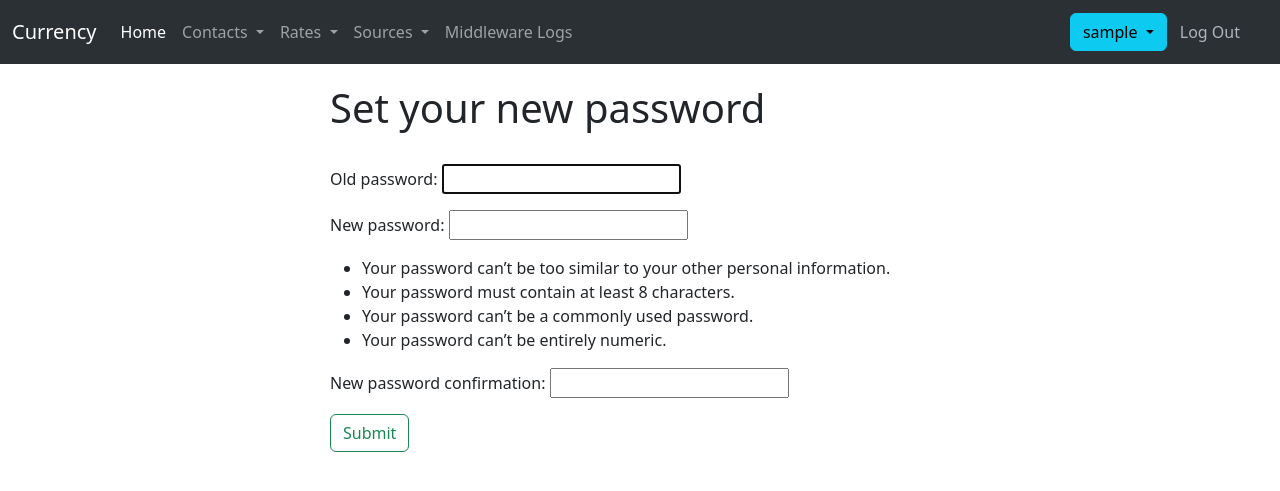
After one commit to nkstlrv/Currency, a Django app: page /auth/password-change/1/ in a window 1280 px wide. The commit adds this page. Shown: the top 491 px of the page. Run offline with Django 4.2, Linux system fonts and the light colour scheme; the visitor is signed in with stand-in values (Sample User, id 1); data comes from the database, SQL or seed files in the repository; some libraries are stand-ins or nearby versions.

Commit message:
password change view

```diff
--- a/app/authentication/forms.py
+++ b/app/authentication/forms.py
@@ -1,5 +1,8 @@
 from django import forms
 from django.contrib.auth.models import User
+from django.contrib.auth import get_user_model
+from django.contrib.auth.hashers import check_password
+from django.contrib.auth.forms import PasswordChangeForm
 
 class PasswordResetForm(forms.Form):
     email = forms.EmailField(widget=forms.EmailInput)
--- /dev/null
+++ b/app/authentication/templates/authentication/password_change.html
@@ -0,0 +1,23 @@
+{% extends 'currency/base.html' %}
+
+{% block title %}Change Password{% endblock title %}
+
+{% block content %}
+
+<div class="col-md-7 offset-md-3">
+    <div>
+        <h1>Set your new password</h1>
+    </div><br>
+
+<div>
+    <form method="post">
+        {% csrf_token %}
+
+        {{form.as_p}}
+
+        <button type="submit" class="btn btn-outline-success btn">Submit</button>
+
+    </form>
+</div>
+</div>
+{% endblock content %}
--- a/app/authentication/urls.py
+++ b/app/authentication/urls.py
@@ -4,4 +4,5 @@ from . import views
 urlpatterns = [
     path('profile/<int:pk>/', views.ProgileView.as_view(), name='profile'),
     path('password-reset/', views.PasswordResetView.as_view(), name='password-reset'),
+    path('password-change/<int:pk>/', views.PasswordChangeView.as_view(), name='password-change'),
     ]
--- a/app/authentication/views.py
+++ b/app/authentication/views.py
@@ -5,6 +5,9 @@ from django.views.generic import UpdateView, FormView
 from django.urls import reverse_lazy
 from .forms import PasswordResetForm
 from django.contrib import messages
+from django.contrib.auth.views import PasswordChangeView
+from django.contrib.auth.forms import PasswordChangeForm
+from django.contrib.auth.mixins import LoginRequiredMixin
 
 
 class ProgileView(UpdateView):
@@ -30,3 +33,14 @@ class PasswordResetView(FormView):
         form.save()
         messages.success(self.request, "Successful password reset")
         return super().form_valid(form)
+
+
+class PasswordChangeView(PasswordChangeView):
+    form_class = PasswordChangeForm
+    template_name = 'authentication/password_change.html'
+    success_url = reverse_lazy('home')
+
+    def form_valid(self, form):
+        response = super().form_valid(form)
+        messages.success(self.request, 'Successful password change')
+        return response
--- a/app/currency/templates/currency/includes/navbar.html
+++ b/app/currency/templates/currency/includes/navbar.html
@@ -77,8 +77,8 @@
 
                             <div class="dropdown-menu" aria-labelledby="dropdownMenuLink">
                               <a class="dropdown-item" href="{% url 'profile' user.id %}">Profile View</a>
-                              <a class="dropdown-item" href="#">Change Password</a>
-                              <a class="dropdown-item" href="#">Something else here</a>
+                              <a class="dropdown-item" href="{% url 'password-change' user.id %}">Change Password</a>
+
                             </div>
                           </div>
 
```
